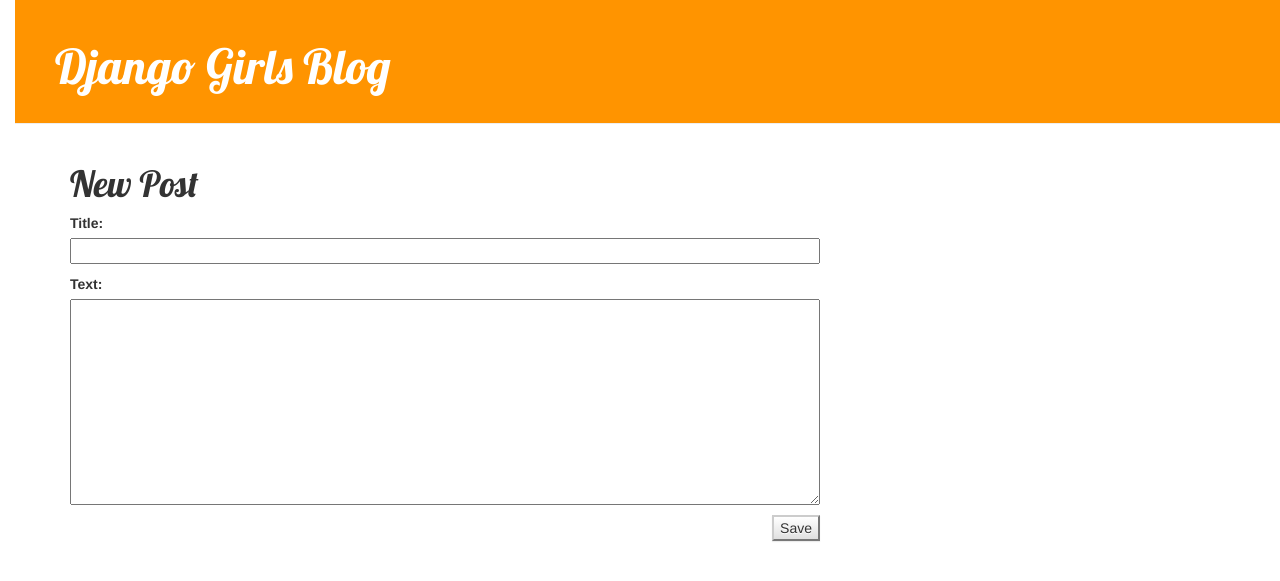
After one commit to pmontgo33/my-first-blog, a Django app: page /post/new/ in a window 1280 px wide. The commit adds this page. Shown: the top 581 px of the page. Run offline with Django 3.2, Linux system fonts and the light colour scheme; some libraries are stand-ins or nearby versions.

Commit message:
Added views to create/edit post inside the site.

```diff
--- /dev/null
+++ b/blog/forms.py
@@ -0,0 +1,10 @@
+from django import forms
+
+from .models import Post
+
+class PostForm(forms.ModelForm):
+
+    class Meta:
+
+        model = Post
+        fields = {'title', 'text',}
--- a/blog/static/css/blog.css
+++ b/blog/static/css/blog.css
@@ -8,13 +8,13 @@ body {
     padding-left: 15px;
 }
 
-.page_header {
+.page-header {
     background-color: #ff9400;
     margin-top: 0;
     padding: 20px 20px 20px 40px;
 }
 
-.page_header h1, .pageheader h1 a, .pageheader h1 a:visited, .page_header h1 a:active {
+.page-header h1, .page-header h1 a, .page-header h1 a:visited, .page-header h1 a:active {
     color: #ffffff;
     font-size: 36pt;
     text-decoration: none;
@@ -37,7 +37,7 @@ h1, h2, h3, h4 {
 }
 
 .post-form textarea, .post-form input {
-        width: 100%;
+    width: 100%;
 }
 
 .top-menu, .top-menu:hover, .top-menu:visited {
@@ -52,5 +52,5 @@ h1, h2, h3, h4 {
 }
 
 .post h1 a, .post h1 a:visited {
-    color: :;
+    color: #000000;
 }
--- a/blog/templates/blog/base.html
+++ b/blog/templates/blog/base.html
@@ -18,6 +18,11 @@
     <body>
 
         <div class="page-header">
+
+                {% if user.is_authenticated %}
+                    <a href="{% url 'post_new' %}" class="top-menu"><span class="glyphicon glyphicon-plus"></span></a>
+                {% endif %}
+
             <h1><a href="/">Django Girls Blog</a></h1>
         </div>
 
--- /dev/null
+++ b/blog/templates/blog/post_edit.html
@@ -0,0 +1,14 @@
+{% extends 'blog/base.html' %}
+
+
+{% block content %}
+
+<h1>New Post</h1>
+<form method="POST" class="post-form">{% csrf_token %}
+    {{ form.as_p }}
+
+    <button type="submit" class="save btn-default">Save</button>
+
+</form>
+
+{% endblock %}
--- a/blog/urls.py
+++ b/blog/urls.py
@@ -5,5 +5,7 @@ urlpatterns = [
 
     url(r'^$', views.post_list, name='post_list'),
     url(r'^post/(?P<pk>\d+)/$', views.post_detail, name='post_detail'),
+    url(r'^post/new/$', views.post_new, name='post_new'),
+    url(r'^post/(?P<pk>\d+)/edit/$', views.post_edit, name="post_edit"),
 
     ]
--- a/blog/views.py
+++ b/blog/views.py
@@ -1,6 +1,7 @@
-from django.shortcuts import render, get_object_or_404
+from django.shortcuts import render, get_object_or_404, redirect
 from django.utils import timezone
 from .models import Post
+from .forms import PostForm
 
 def post_list(request):
 
@@ -13,3 +14,36 @@ def post_detail(request, pk):
     post = get_object_or_404(Post, pk=pk)
 
     return render(request, 'blog/post_detail.html', {'post':post})
+
+def post_new(request):
+    if request.method == "POST":
+        form = PostForm(request.POST)
+
+        if form.is_valid():
+            post = form.save(commit=False)
+            post.author = request.user
+            post.published_date = timezone.now()
+            post.save()
+            return redirect('post_detail', pk=post.pk)
+    else:
+        form = PostForm()
+
+    return render(request, 'blog/post_edit.html', {'form':form})
+
+def post_edit(request, pk):
+    post = get_object_or_404(Post, pk=pk)
+
+    if request.method == "POST":
+        form = PostForm(request.POST, instance=post)
+
+        if form.is_valid():
+            post = form.save(commit=False)
+            post.author =   request.user
+            post.published_date = timezone.now()
+            post.save()
+            return redirect('post_detail', pk=post.pk)
+
+    else:
+        form = PostForm(instance=post)
+
+        return render(request, 'blog/post_edit.html', {'form':form})
```
Also changed, not shown: blog/templates/blog/post_detail.html (+3 -6 lines).
